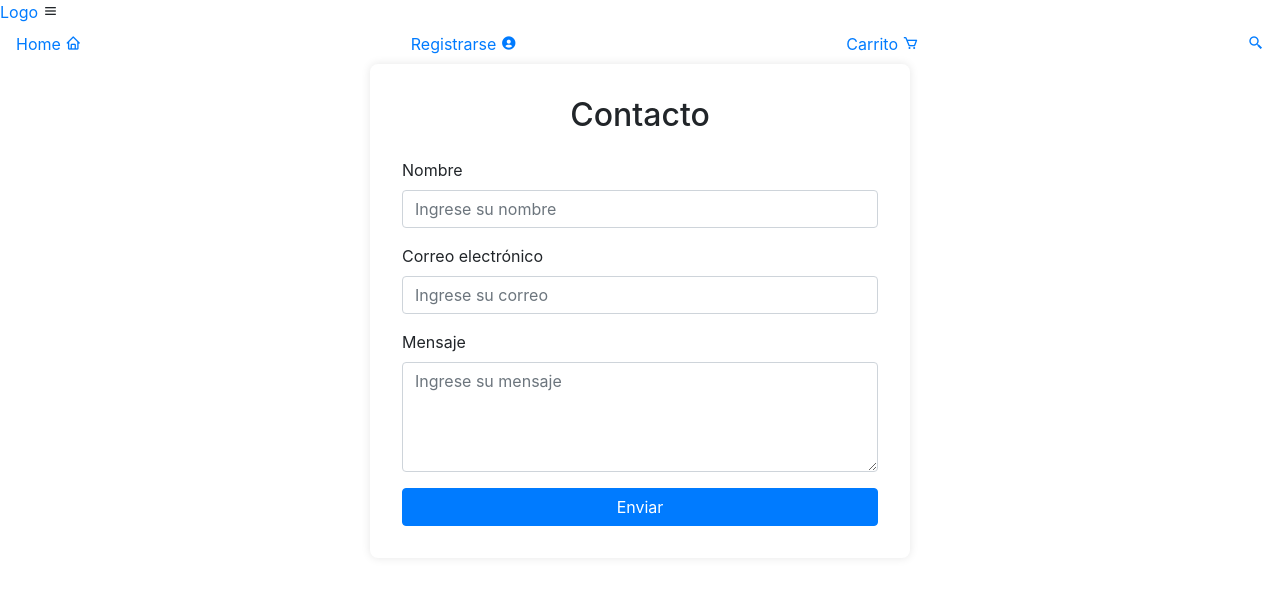
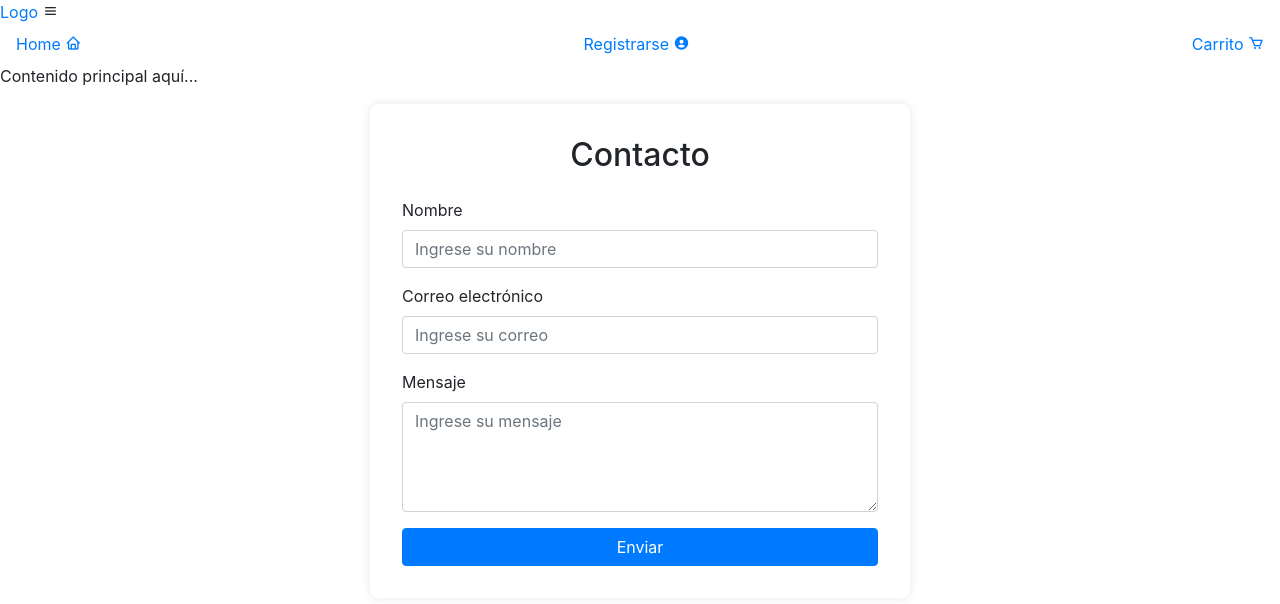
Before and after one commit to GonzaloHelguera10/Ecommerce-physics, a plain HTML site: page index.html in a window 1280 px wide. Drawn offline with nearby package versions, Linux system fonts and the light colour scheme.

Commit message:
build the structure of the navbar and start footer

```diff
--- a/index.html
+++ b/index.html
@@ -20,12 +20,18 @@
             <a href="#">Home <i class='bx bx-home'></i></a>
             <a href="#">Registrarse <i class='bx bxs-user-circle'></i></a>
             <a href="#" class="navicon">Carrito <i class='bx bx-cart' ></i></i></a>
-            <a href="#" class="navicon"><i class='bx bx-search-alt-2'></i></a>
 
         </nav>
 
     </header>
+    <div class="nav-bg"></div>
     <!--Fin Seccion Navbar Facundo-->
+    <main>
+        <!-- Contenido principal de la página -->
+        <p>Contenido principal aquí...</p>
+    </main>
+    <!--Inicio Footer-->
+
     <!-- Inicio seccion Frijol -->
      <!-- Formulario -->
 
```
